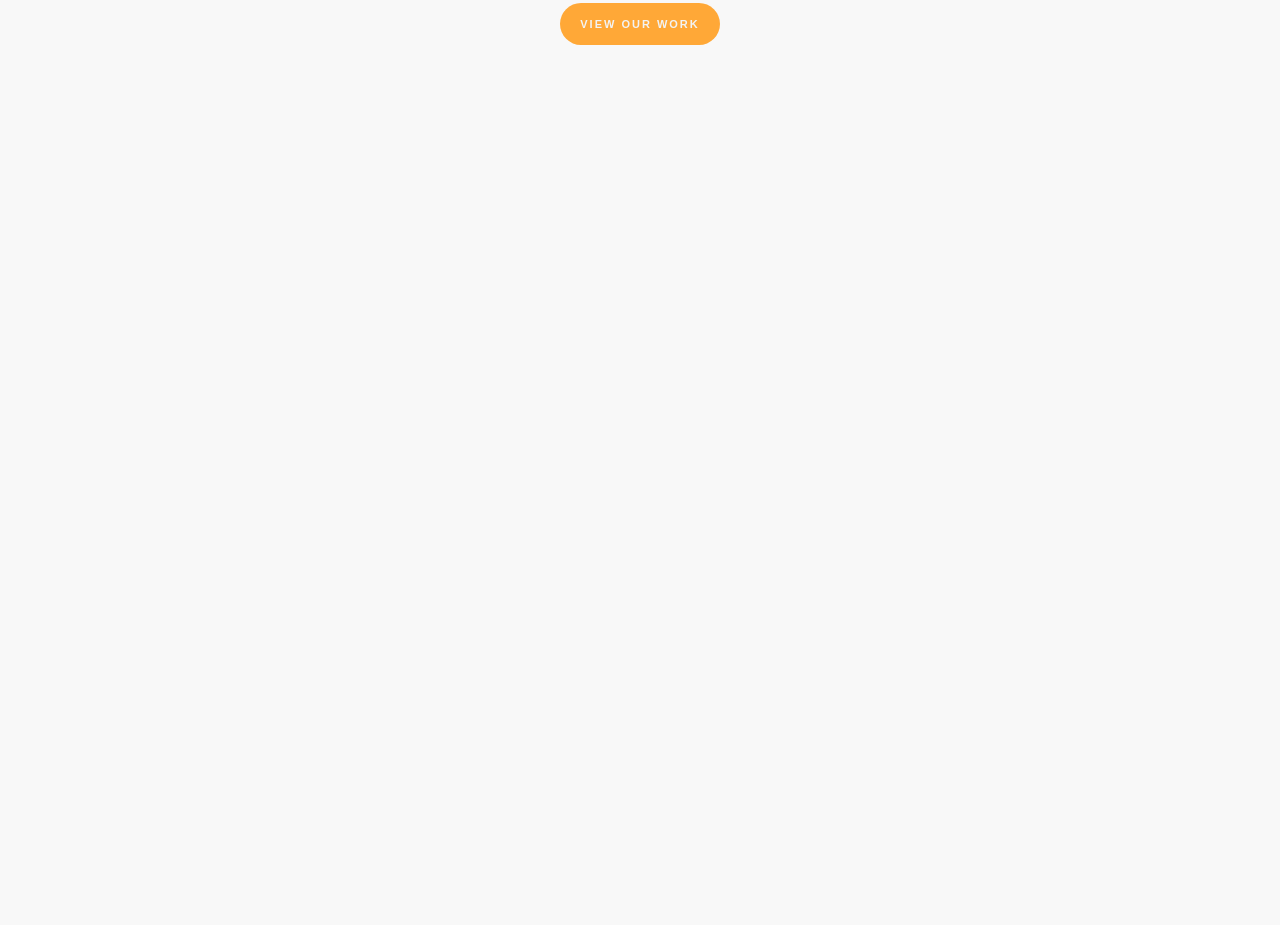
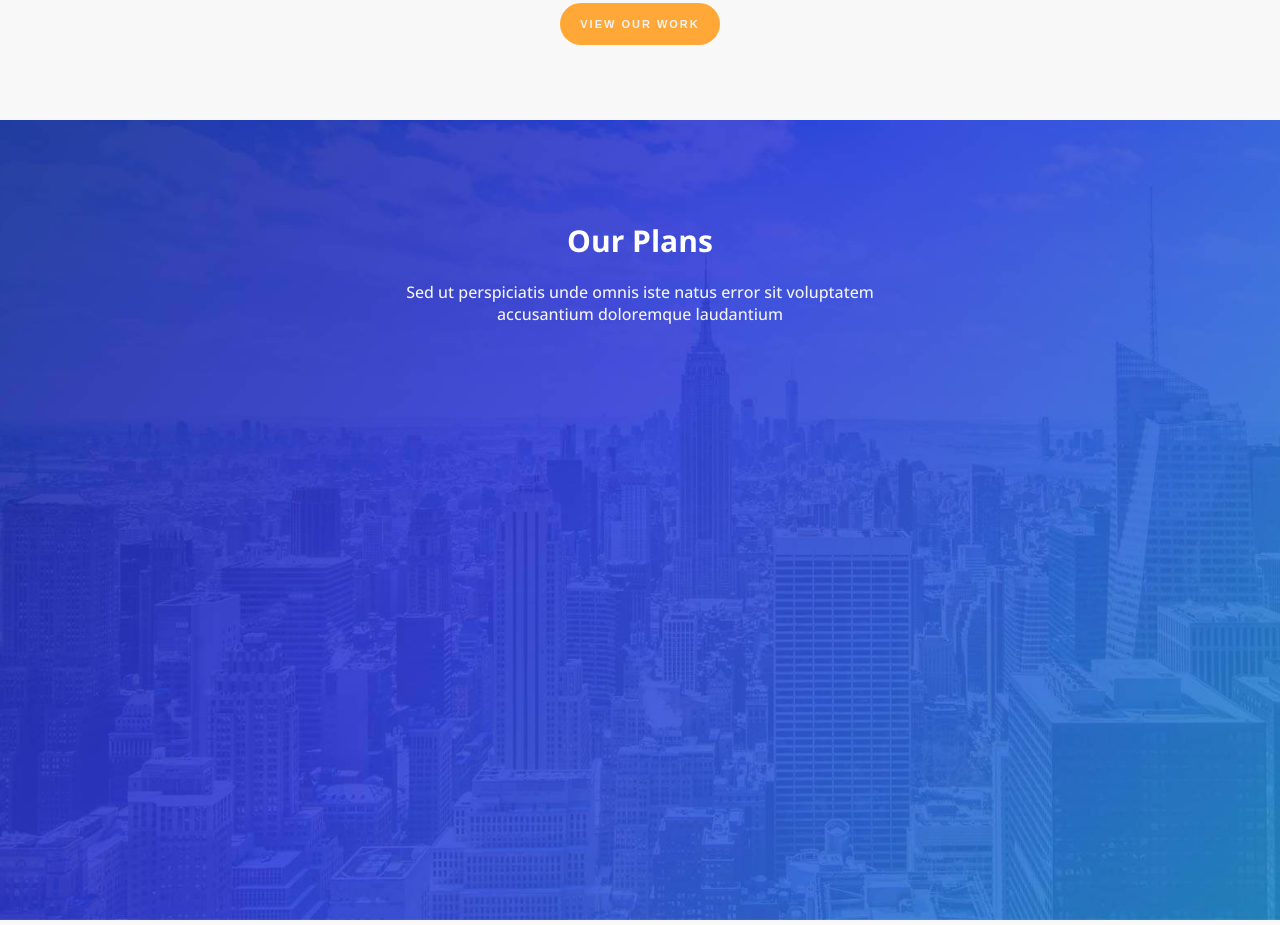
Before and after one commit to dokkalemon/proj-html-vuejs, a Vue app: page / in a window 1280 px wide. Shown: the part 3800-4725 px from the top of the page. Before the commit the page ends 3920 px from the top, so only its background shows below. Built offline with nearby package versions, Linux system fonts and the light colour scheme.

Commit message:
add Title Components in Plans Component

```diff
--- a/src/components/Plans.vue
+++ b/src/components/Plans.vue
@@ -1,6 +1,14 @@
 <template>
-  <section class="plans">
+  <section class="plans full-width">
+      <div class="plans-cover">
+          <img src="../assets/background1.jpg" alt="">
+      </div>
 
+        <div class="plans-container container px-15">
+            <Title :secondarySet="true"
+            title="Our Plans"
+            />
+        </div>
 
 
 
@@ -8,12 +16,41 @@
 </template>
 
 <script>
+import Title from '@/components/Title.vue'
+
 export default {
-    name: 'Plans'
+    name: 'Plans',
+    components: {
+        Title
+    }
 }
 </script>
 
 <style scoped lang="scss">
+//import vars
+@import '../styles/vars.scss';
 
+.plans {
+    height: 800px;
+    position: relative;
+    padding-top: 100px;
+    .plans-cover {
+        height: 100%;
+        width: 100%;
+        position: absolute;
+        top: 0;
+        img {
+            height: 100%;
+            width: 100%;
+            object-fit: cover;
+        }
+    }
+    .plans-container {
+        text-align: center;
+        position: relative;
+        z-index: 2;
+    }
+
+}
 
 </style>
```
